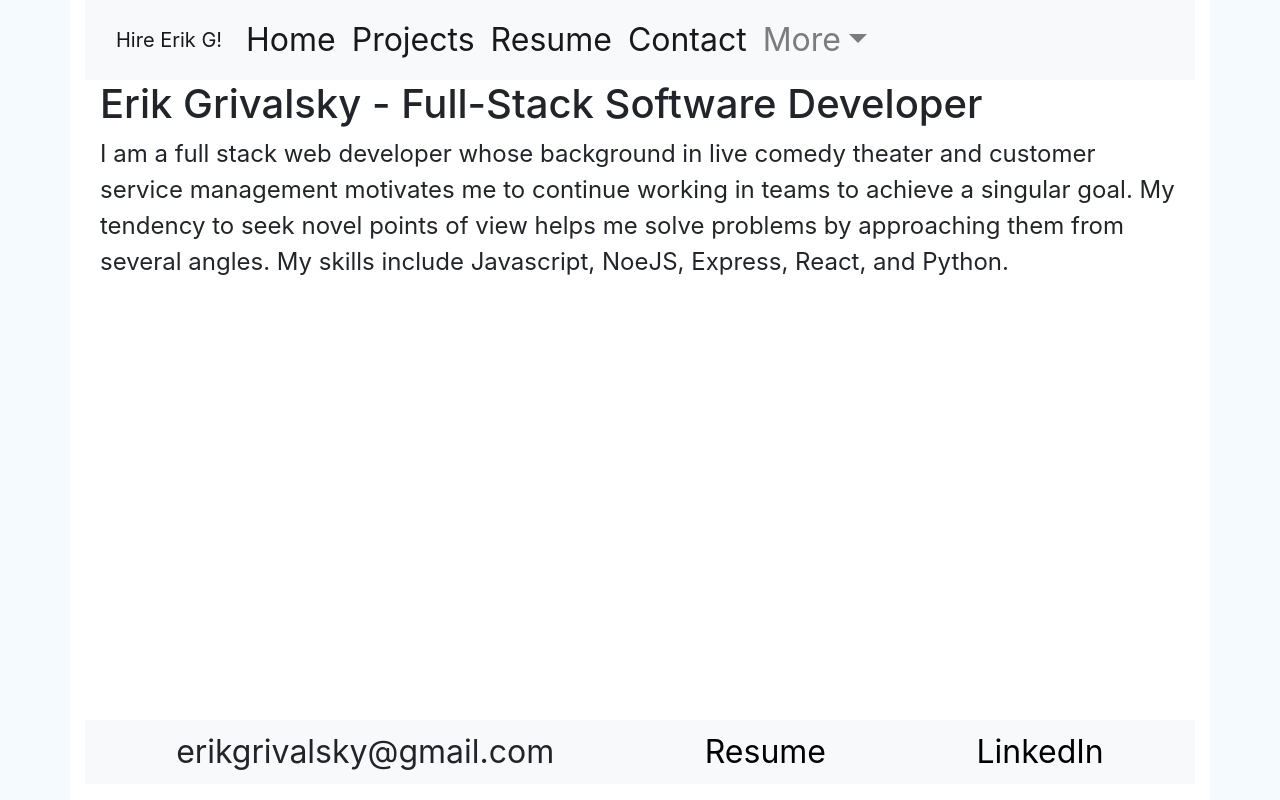
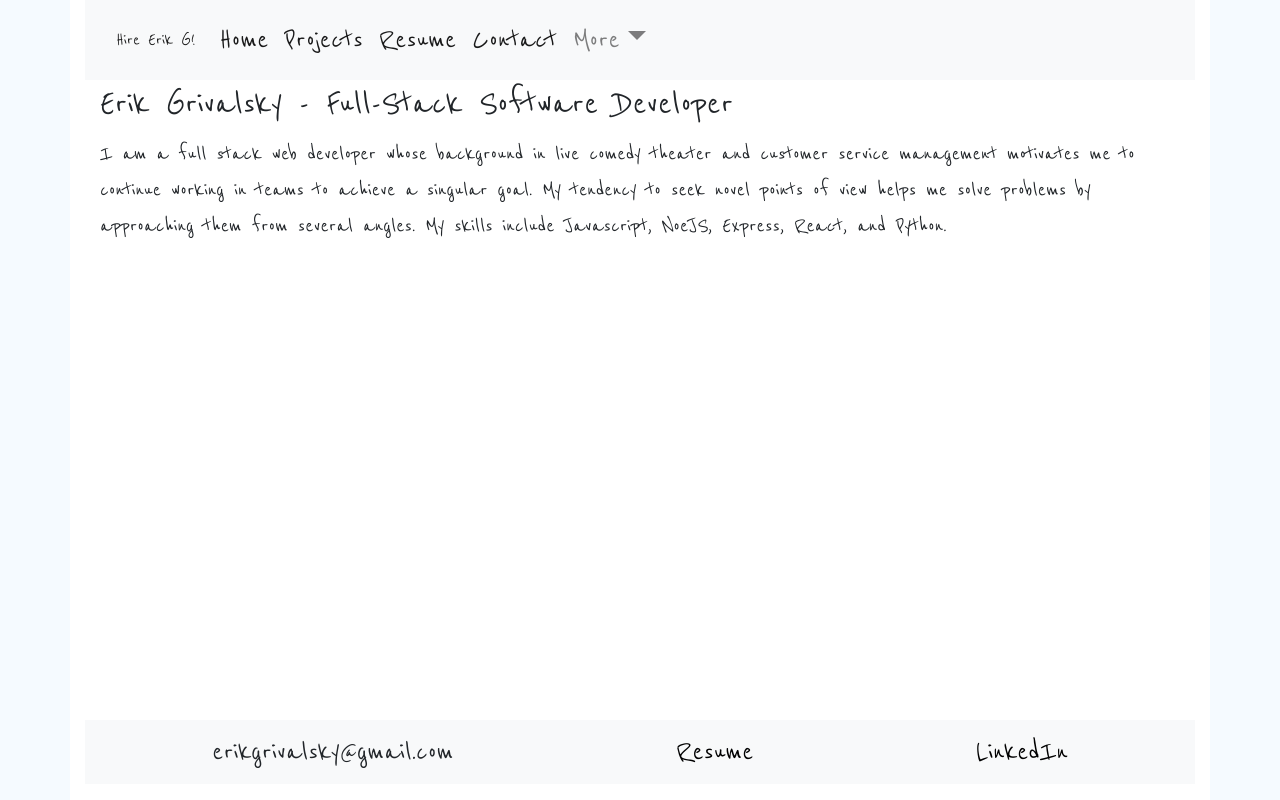
Before and after one commit to egrivalsky/portfolio, a React (Create React App) app: page / in a window 1280 px wide. Built offline with nearby package versions, Linux system fonts and the light colour scheme.

Commit message:
fixes font issue

```diff
--- a/src/App.css
+++ b/src/App.css
@@ -1,6 +1,8 @@
-/* body {
+@import url('https://fonts.googleapis.com/css2?family=Reenie+Beanie&display=swap');
+
+body {
   font-family: 'Reenie Beanie', cursive;
-} */
+}
 html {
     height: 100%;
 }
--- a/src/App.js
+++ b/src/App.js
@@ -4,6 +4,7 @@
 import Projects from './Components/Projects';
 import Resume from './Components/Resume';
 import Contact from './Components/Contact';
+// import './assets/css/fonts.css';
 
 function App() {
   return (
```
